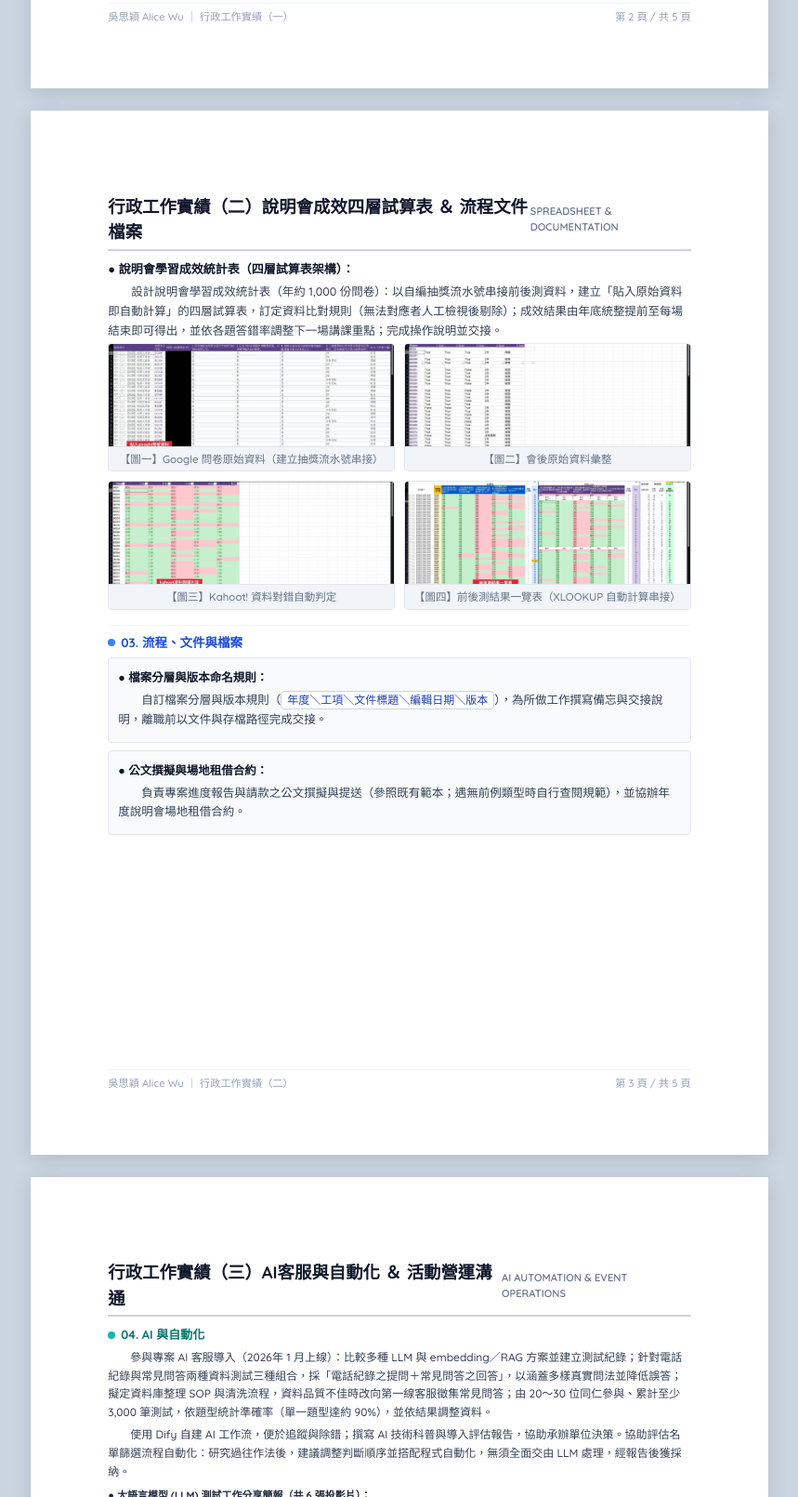
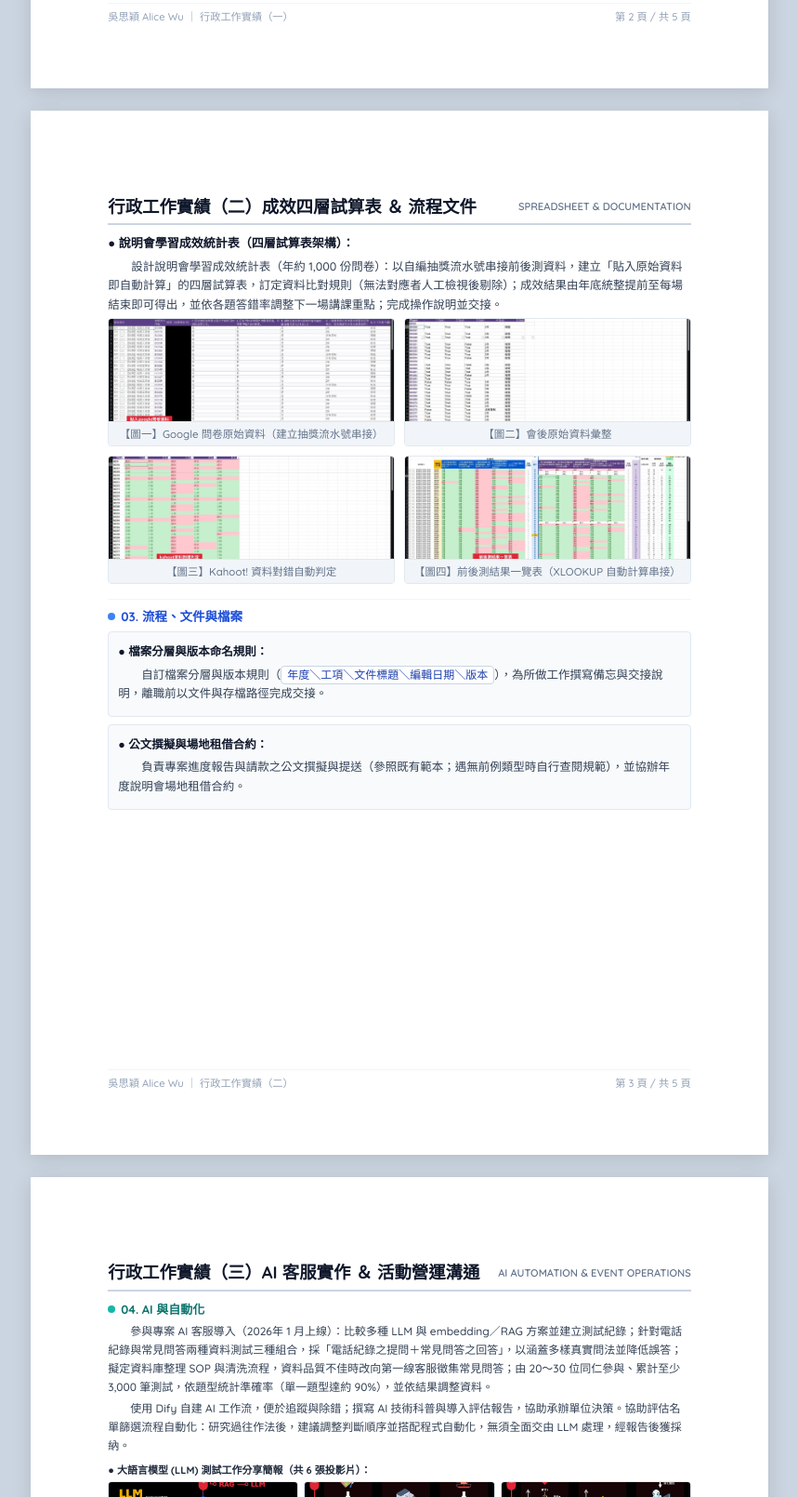
Before and after one commit to ichbinalicewu35-ai/justfont-resume, a plain HTML site: page resume_doc.html in a window 1280 px wide. Shown: the part 2269-3879 px from the top of the page at 93% size, without its empty margins (210-1069 px from the left). Drawn offline with nearby package versions, Linux system fonts and the light colour scheme; a web font is replaced by a local one.

Commit message:
style: refine section title lengths on pages 3 and 4 to fit perfectly on single line

```diff
--- a/resume_doc.html
+++ b/resume_doc.html
@@ -294,7 +294,7 @@
         <section class="a4-sheet">
             <div>
                 <h2 class="section-title">
-                    <span>行政工作實績（二）說明會成效四層試算表 ＆ 流程文件檔案</span>
+                    <span>行政工作實績（二）成效四層試算表 ＆ 流程文件</span>
                     <span class="tag">Spreadsheet & Documentation</span>
                 </h2>
 
@@ -355,7 +355,7 @@
         <section class="a4-sheet">
             <div>
                 <h2 class="section-title">
-                    <span>行政工作實績（三）AI客服與自動化 ＆ 活動營運溝通</span>
+                    <span>行政工作實績（三）AI 客服實作 ＆ 活動營運溝通</span>
                     <span class="tag">AI Automation & Event Operations</span>
                 </h2>
 
```
